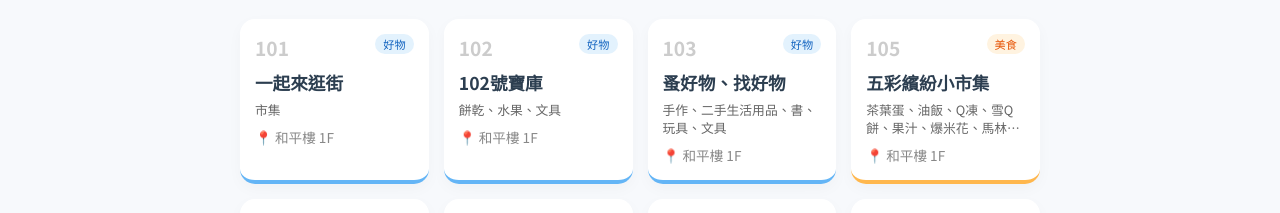
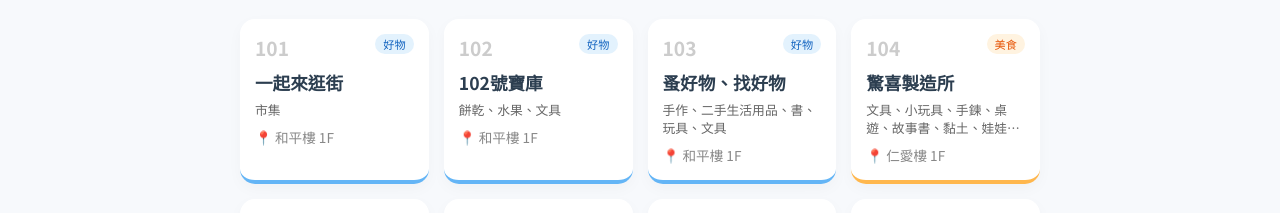
Before and after one commit to gn00318361-collab/csps_site, a plain HTML site: page index.html in a window 1280 px wide. Shown: the part 731-944 px from the top of the page. Drawn offline with Linux system fonts and the light colour scheme.

Commit message:
Add files via upload

```diff
--- a/index.html
+++ b/index.html
@@ -241,6 +241,7 @@
             { cls: "101", name: "一起來逛街", type: "goods", loc: "和平樓 1F", desc: "市集" },
             { cls: "102", name: "102號寶庫", type: "goods", loc: "和平樓 1F", desc: "餅乾、水果、文具" },
             { cls: "103", name: "蚤好物、找好物", type: "goods", loc: "和平樓 1F", desc: "手作、二手生活用品、書、玩具、文具" },
+            { cls: "104", name: "驚喜製造所", type: "food", loc: "仁愛樓 1F", desc: "文具、小玩具、手鍊、桌遊、故事書、黏土、娃娃、棉花糖、茶葉蛋、果醋、餅乾、米粿、油飯、水果陀螺、套圈圈、滾滾樂、水中投壺" },
             { cls: "105", name: "五彩繽紛小市集", type: "food", loc: "和平樓 1F", desc: "茶葉蛋、油飯、Q凍、雪Q餅、果汁、爆米花、馬林糖、文具、小公仔、夾娃娃機" },
             { cls: "106", name: "一溜甜甜屋", type: "food", loc: "和平樓 1F", desc: "奶酪、餅乾、紅茶、奶茶、越南鳥蛋、酥餅、珍珠奶茶、棉花糖餅乾串、蛋塔" },
             { cls: "107", name: "氣球屋", type: "goods", loc: "和平樓 1F", desc: "氣球棒、彈珠檯" },
```
